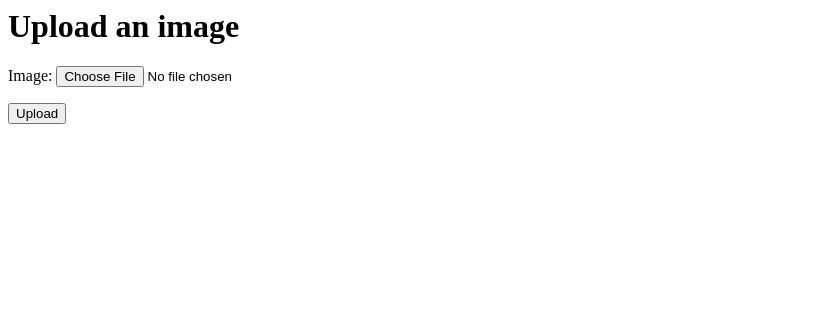
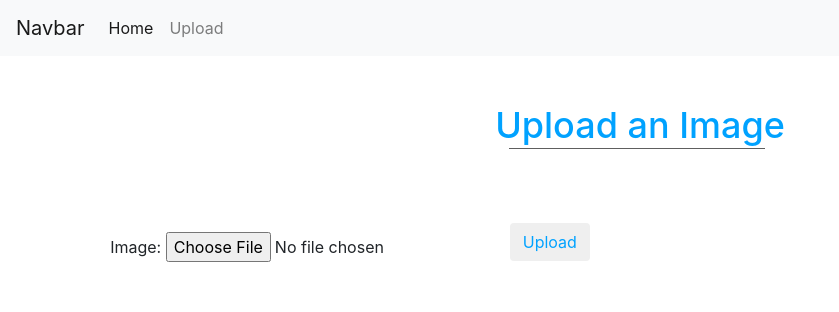
Before and after one commit to joaodleandro/photoalbum, a Django app: page /upload in a window 1280 px wide. Shown: the top 312 px of the page, without its empty margins (0-839 px from the left). Run offline with Django 4.2, Linux system fonts and the light colour scheme.

Commit message:
UI implemented
UI implemented to upload and see the photo album.

```diff
--- a/myproject/static/style.css
+++ b/myproject/static/style.css
@@ -0,0 +1,103 @@
+.gallery-title
+{
+    font-size: 36px;
+    color: #00a2ff;
+    text-align: center;
+    font-weight: 500;
+    margin-bottom: 70px;
+}
+.gallery-title:after {
+    content: "";
+    position: absolute;
+    width: 22.5%;
+    left: 38.5%;
+    height: 45px;
+    border-bottom: 1px solid #5e5e5e;
+}
+
+.filter-button
+{
+    font-size: 18px;
+    border: 1px solid #00a2ff;
+    border-radius: 5px;
+    text-align: center;
+    color: #00a2ff;
+    margin-bottom: 30px;
+
+}
+.filter-button:hover
+{
+    font-size: 18px;
+    border: 1px solid #00a2ff;
+    border-radius: 5px;
+    text-align: center;
+    color: #ffffff;
+    background-color: #00a2ff;
+
+}
+.btn-default:active .filter-button:active
+{
+    background-color: #00a2ff;
+    color: white;
+}
+
+.filter-button-cancel
+{
+    font-size: 18px;
+    border: 1px solid #ff0000;
+    border-radius: 5px;
+    text-align: center;
+    color: #ff0000;
+    margin-bottom: 30px;
+
+}
+.filter-button-cancel:hover
+{
+    font-size: 18px;
+    border: 1px solid #ff0000;
+    border-radius: 5px;
+    text-align: center;
+    color: #ffffff;
+    background-color: #ff0000;
+
+}
+.red-link {
+    color: red;
+    text-decoration: none;
+}
+.red-link:hover {
+    color: rgb(255, 255, 255) !important;
+    text-decoration: underline;
+}
+.port-image
+{
+    width: 100%;
+}
+
+.gallery_product
+{
+    margin-bottom: 30px;
+}
+
+.center-content {
+    display: flex;
+    justify-content: center;
+    align-items: center;
+    height: 10vh;
+    width: 70vh;
+}
+
+.custom-input:hover
+{
+    font-size: 18px;
+    border: 1px solid #00a2ff;
+    border-radius: 5px;
+    text-align: center;
+    color: #ffffff;
+    background-color: #00a2ff;
+}
+
+img{
+    box-shadow: 1px 1px 5px 1px rgba(0, 0, 0, 0.1);
+    border-radius: 5px;
+}
--- /dev/null
+++ b/myproject/templates/base.html
@@ -0,0 +1,22 @@
+{% load static %}
+
+<html lang="en">
+<head>
+    <meta charset="UTF-8">
+    <meta name="viewport" content="width=device-width, initial-scale=1.0">
+
+    <link rel="stylesheet" type="text/css" href="{% static 'style.css' %}">
+    <link rel="stylesheet" href="https://cdn.jsdelivr.net/npm/bootstrap@4.1.3/dist/css/bootstrap.min.css" integrity="sha384-MCw98/SFnGE8fJT3GXwEOngsV7Zt27NXFoaoApmYm81iuXoPkFOJwJ8ERdknLPMO" crossorigin="anonymous">
+
+    <title>Photo Album{% block title %}{% endblock %}</title>
+</head>
+<body>
+    {% block navbar %}
+        {% include 'navbar.html' %}
+    {% endblock %}
+    {% block content %}{% endblock %}
+    <script src="https://code.jquery.com/jquery-3.3.1.slim.min.js" integrity="sha384-q8i/X+965DzO0rT7abK41JStQIAqVgRVzpbzo5smXKp4YfRvH+8abtTE1Pi6jizo" crossorigin="anonymous"></script>
+    <script src="https://cdn.jsdelivr.net/npm/popper.js@1.14.3/dist/umd/popper.min.js" integrity="sha384-ZMP7rVo3mIykV+2+9J3UJ46jBk0WLaUAdn689aCwoqbBJiSnjAK/l8WvCWPIPm49" crossorigin="anonymous"></script>
+    <script src="https://cdn.jsdelivr.net/npm/bootstrap@4.1.3/dist/js/bootstrap.min.js" integrity="sha384-ChfqqxuZUCnJSK3+MXmPNIyE6ZbWh2IMqE241rYiqJxyMiZ6OW/JmZQ5stwEULTy" crossorigin="anonymous"></script>
+</body>
+</html>
--- /dev/null
+++ b/myproject/templates/navbar.html
@@ -0,0 +1,17 @@
+<nav class="navbar navbar-expand-lg navbar-light bg-light">
+    <a class="navbar-brand" href="#">Navbar</a>
+    <button class="navbar-toggler" type="button" data-toggle="collapse" data-target="#navbarTogglerDemo02" aria-controls="navbarTogglerDemo02" aria-expanded="false" aria-label="Toggle navigation">
+        <span class="navbar-toggler-icon"></span>
+    </button>
+
+    <div class="collapse navbar-collapse" id="navbarTogglerDemo02">
+        <ul class="navbar-nav mr-auto mt-2 mt-lg-0">
+            <li class="nav-item active">
+                <a class="nav-link" href="{% url 'index' %}">Home <span class="sr-only">(current)</span></a>
+            </li>
+            <li class="nav-item">
+                <a class="nav-link" href="{% url 'upload' %}">Upload</a>
+            </li>
+        </ul>
+    </div>
+</nav>
--- a/myproject/templates/upload.html
+++ b/myproject/templates/upload.html
@@ -1,20 +1,20 @@
-{% load static %}
+{% extends 'base.html' %}
 
-<html lang="en">
-<head>
-    <meta charset="UTF-8">
-    <meta name="viewport" content="width=device-width, initial-scale=1.0">
+{% block title %}- Upload Photo{% endblock title %}
 
-    <link rel="stylesheet" type="text/css" href="{% static 'style.css' %}">
-
-    <title>Template back-end test</title>
-</head>
-<body>
-    <h1> Upload an image </h1>
-    <form method="POST" action="" enctype="multipart/form-data">
-        {% csrf_token %}
-        {{ form.as_p }}
-        <button type="submit">Upload</button>
-    </form>
-</body>
-</html>
+{% block content %}
+    <div class="container" >
+        <div class="row">
+            <div class="gallery col-lg-12 col-md-12 col-sm-12 col-xs-12 mt-5">
+                <h1 class="gallery-title">Upload an Image</h1>
+            </div>
+            <form method="POST" action="" enctype="multipart/form-data">
+                {% csrf_token %}
+                <div class="center-content">
+                    {{ form.as_p }}
+                    <button class="btn btn-default filter-button" type="submit">Upload</button>
+                </div>
+            </form>
+        </div>
+    </div>
+{% endblock %}
```
Also changed, not shown: myproject/templates/confirm_delete.html (+18 -18 lines), myproject/templates/index.html (+21 -20 lines), myproject/media/images/2Sh1ECtp_400x400.jpg (added), myproject/media/images/chineses.png (added), myproject/media/images/olhosbebeazuis.jpeg (added).
